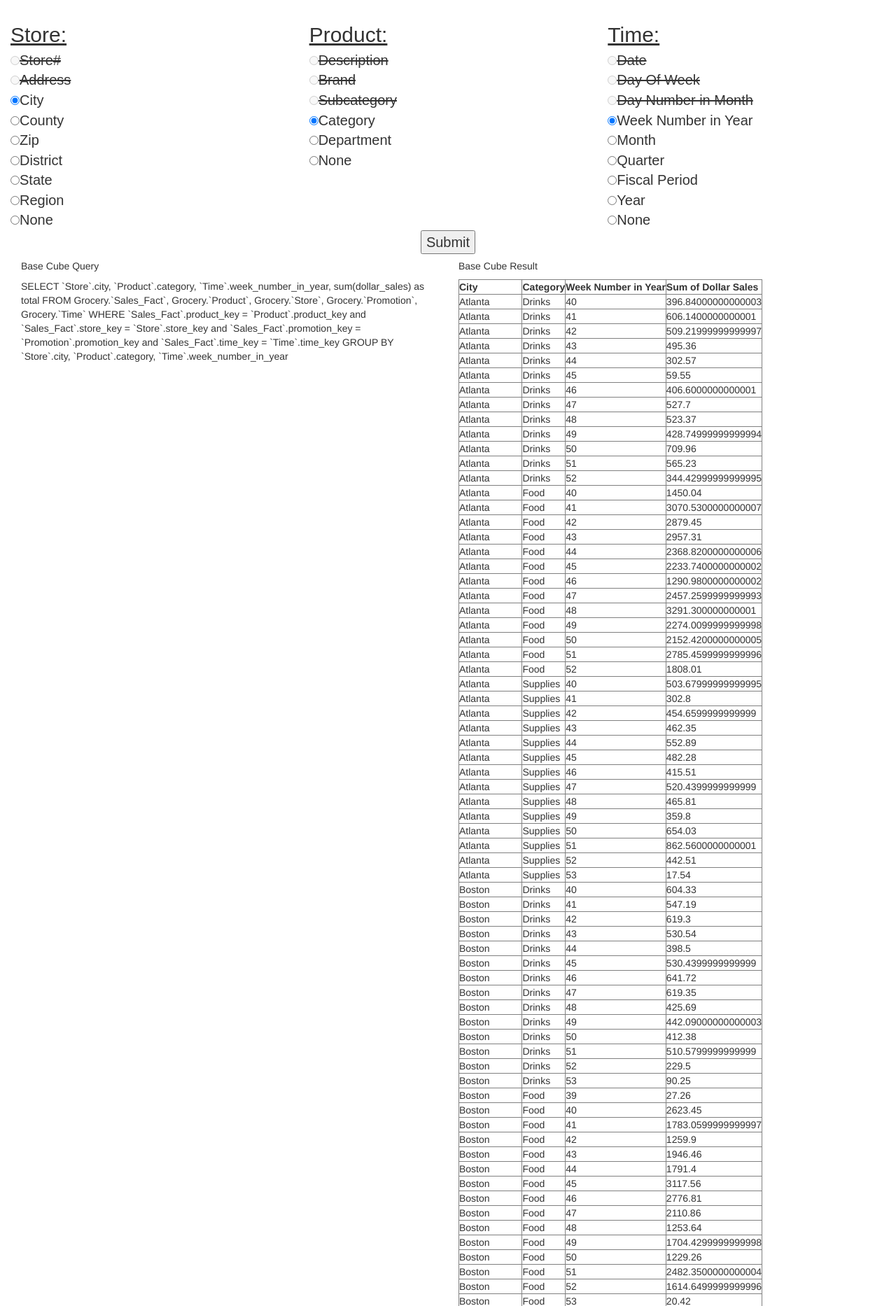
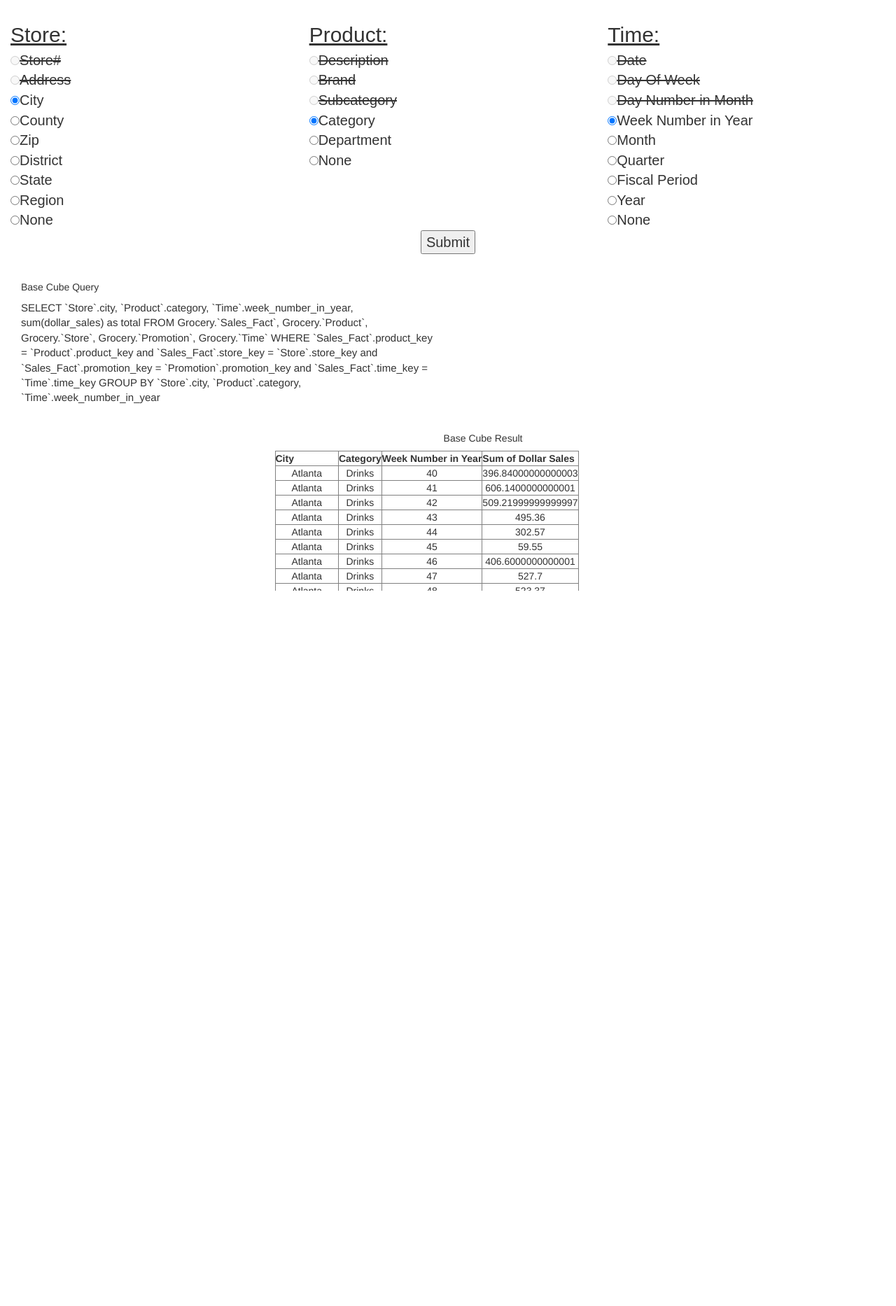
Before and after one commit to LTRossi87/cs157b_project, a PHP site: page /rollup.php in a window 1280 px wide. Shown: the part 64-1930 px from the top of the page at 70% size. After the commit the page ends 908 px from the top, so only its background shows below. Run offline with PHP 8.4, Linux system fonts and the light colour scheme; data comes from the database, SQL or seed files in the repository.

Commit message:
Update main.css

```diff
--- a/php_files/main.css
+++ b/php_files/main.css
@@ -3,7 +3,6 @@ h1 {
  text-align: center;
  height: 50px;
  background-color: darkturquoise;
-
 }
 
 h3 {
@@ -40,3 +39,20 @@ form {
 #na {
  text-decoration: line-through;
 }
+
+#basecubequery {
+ font-size: 15px;
+ padding-top: 30px;
+}
+
+#basecuberesults {
+ padding-top: 30px;
+ text-align: center;
+ margin-left: 29%;
+}
+
+
+.scroll {
+ overflow: scroll;
+ height: 200px;
+}
```
